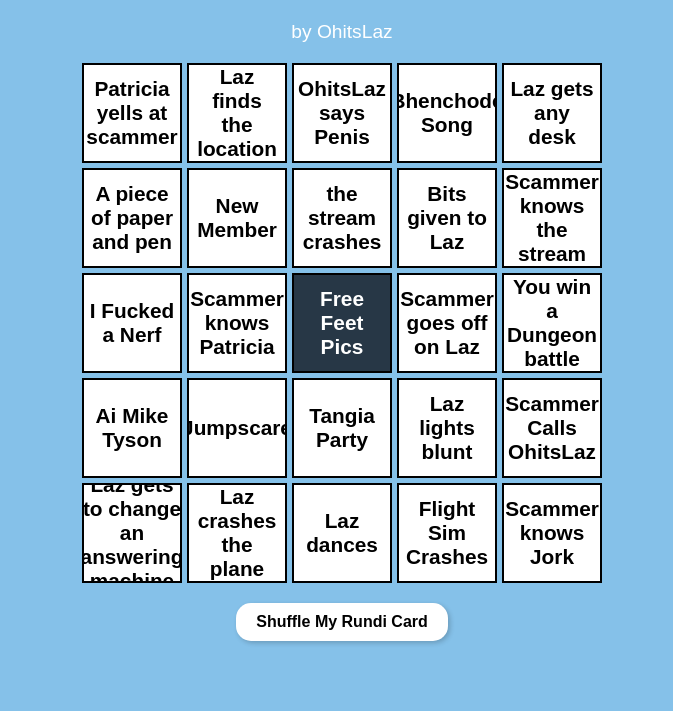
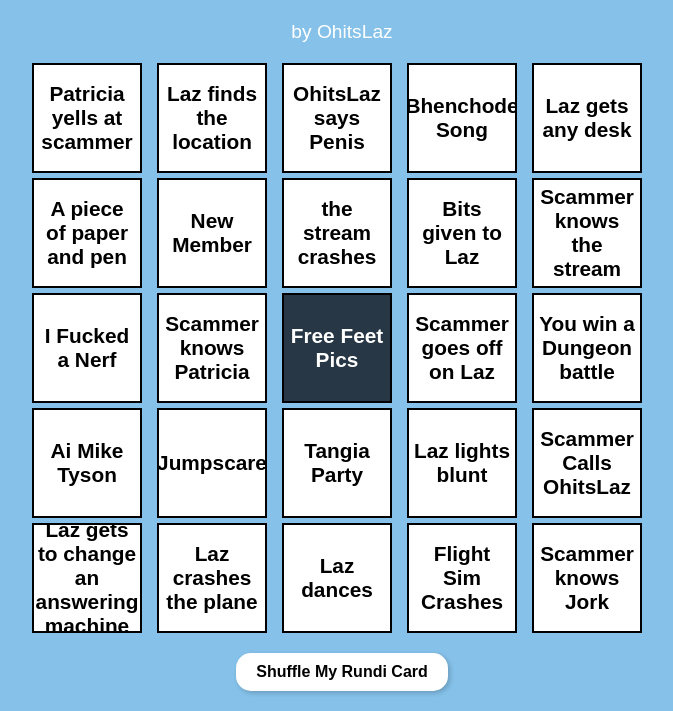
Before and after one commit to AldeaKCreative/RundiBingo, a plain HTML site: page index.html in a window 1280 px wide. Shown: the part 102-813 px from the top of the page, without its empty margins (298-971 px from the left). Drawn offline with Linux system fonts and the light colour scheme.

Commit message:
Update style.css

```diff
--- a/style.css
+++ b/style.css
@@ -31,15 +31,15 @@
 /* Bingo Card Grid */
 #bingo-card {
     display: grid;
-    grid-template-columns: repeat(5, 100px);
+    grid-template-columns: repeat(5, 120px);
     grid-gap: 5px;
     margin: 20px 0;
 }
 
 .bingo-cell {
     /* Existing styles */
-    width: 100px;
-    height: 100px;
+    width: 110px;
+    height: 110px;
     display: flex;
     justify-content: center;
     align-items: center;
```
